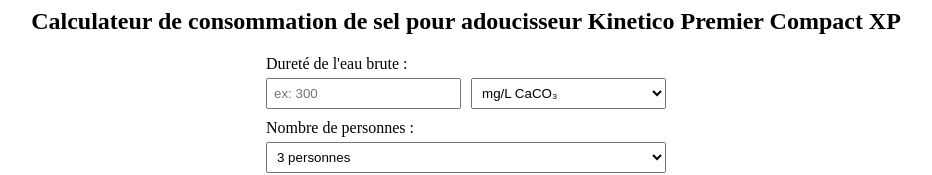
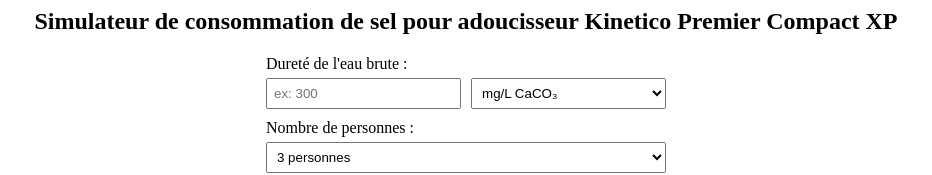
Before and after one commit to MaxSolinas/Salt-Calculator-Premier-Compact, a plain HTML site: page index.html in a window 1280 px wide. Shown: the top 175 px of the page, without its empty margins (174-1106 px from the left). Drawn offline with Linux system fonts and the light colour scheme.

Commit message:
Update index.html

```diff
--- a/index.html
+++ b/index.html
@@ -1,4 +1,4 @@
-<h2 style="text-align: center;">Calculateur de consommation de sel pour adoucisseur Kinetico Premier Compact XP</h2>
+<h2 style="text-align: center;">Simulateur de consommation de sel pour adoucisseur Kinetico Premier Compact XP</h2>
 
 <div style="max-width: 400px; margin: 0 auto;">
   <div style="display: flex; flex-direction: column; gap: 10px;">
```
